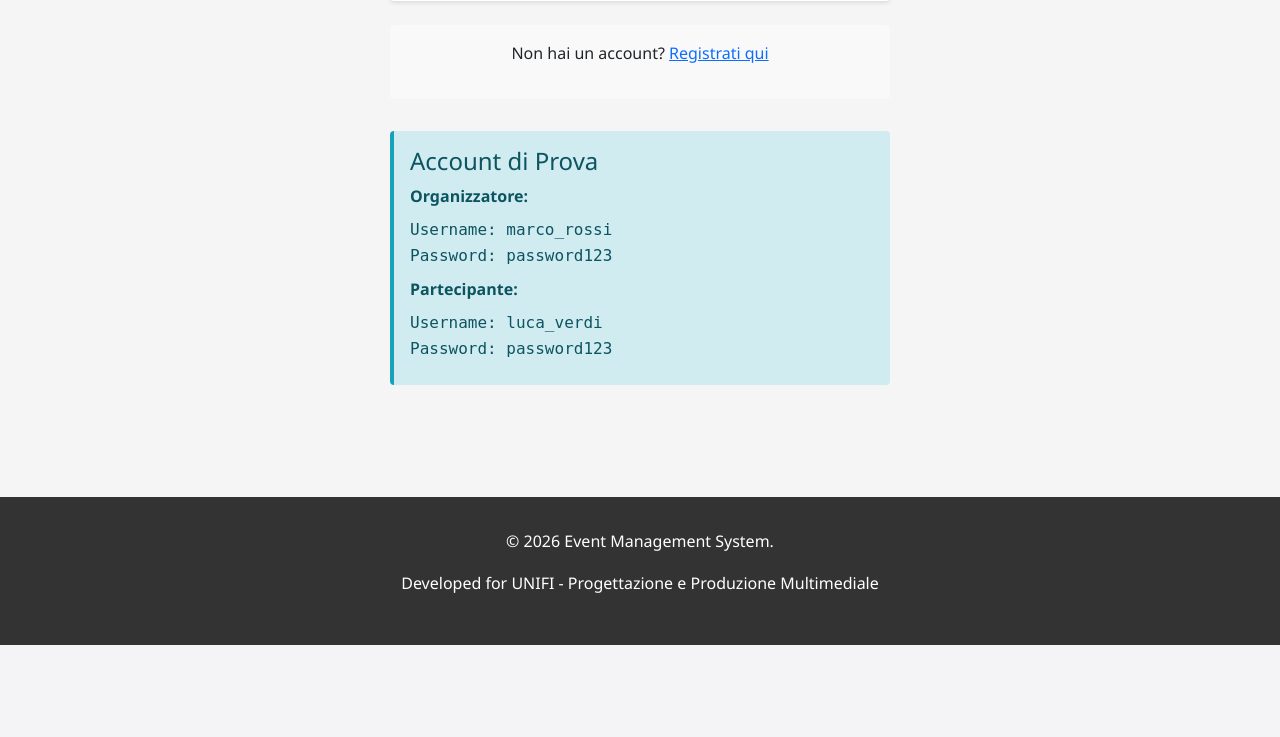
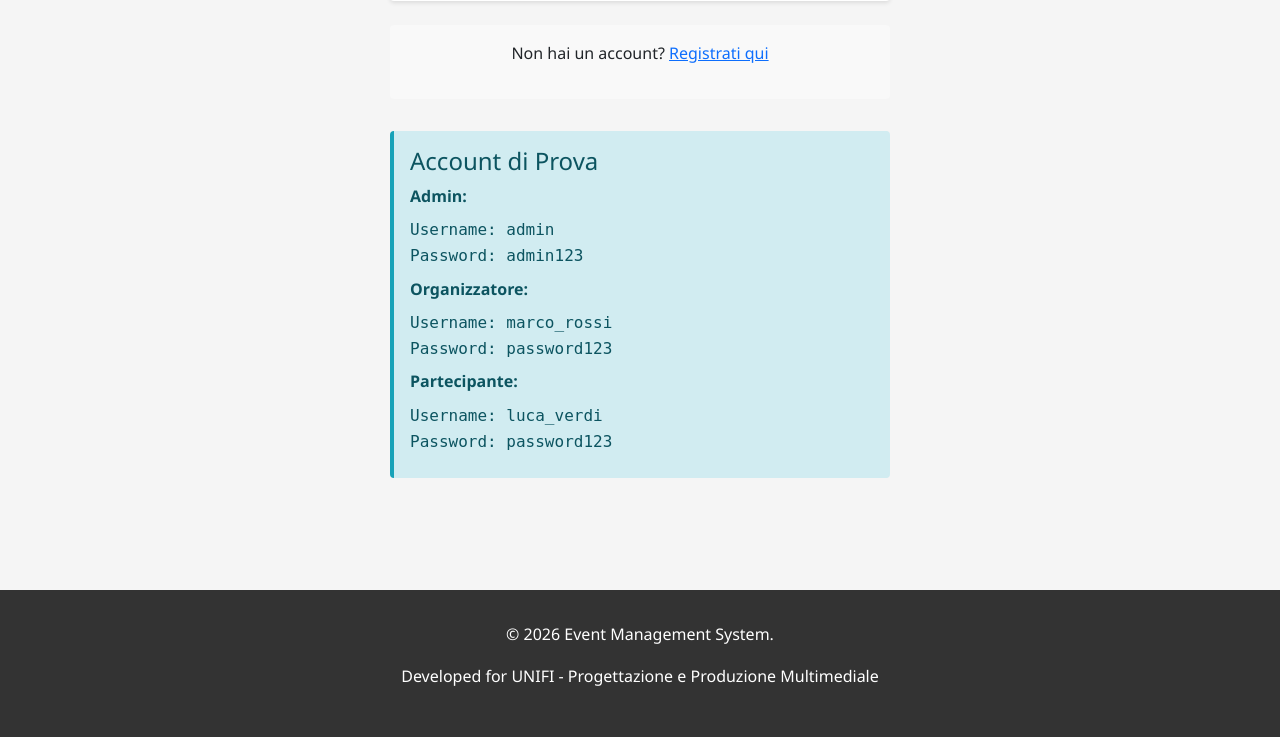
Before and after one commit to RiccardoFagiuoli/EventMenagementSystem, a Django app: page /users/login/ in a window 1280 px wide. Shown: the part 725-1462 px from the top of the page. Before the commit the page ends 1370 px from the top, so only its background shows below. Run offline with Django 5.2, Linux system fonts and the light colour scheme.

Commit message:
Aggiunta credenzioali admin login.html

```diff
--- a/templates/users/login.html
+++ b/templates/users/login.html
@@ -37,6 +37,8 @@
 
         <div style="margin-top: 2rem; padding: 1rem; background-color: #d1ecf1; border-radius: 4px; border-left: 4px solid #17a2b8;">
             <h4 style="color: #0c5460; margin-bottom: 0.5rem;">Account di Prova</h4>
+            <p style="color: #0c5460; margin: 0.5rem 0;"><strong>Admin:</strong></p>
+            <p style="color: #0c5460; margin: 0.5rem 0; font-family: monospace;">Username: admin<br>Password: admin123</p>
             <p style="color: #0c5460; margin: 0.5rem 0;"><strong>Organizzatore:</strong></p>
             <p style="color: #0c5460; margin: 0.5rem 0; font-family: monospace;">Username: marco_rossi<br>Password: password123</p>
             <p style="color: #0c5460; margin: 0.5rem 0;"><strong>Partecipante:</strong></p>
```
